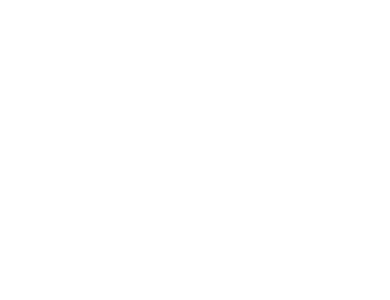
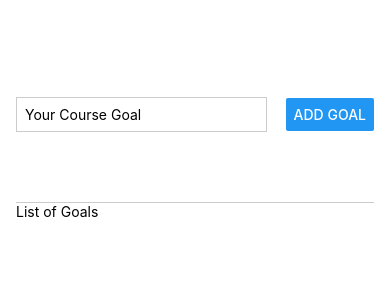
Before and after one commit to elliottdombrowski/rn-course, a React Native app: screen / in a window 390 px wide. Shown: the top 300 px of the page. Built offline with nearby package versions, Linux system fonts and the light colour scheme.

Commit message:
more styling

```diff
--- a/App.js
+++ b/App.js
@@ -1,15 +1,44 @@
 import { StatusBar } from 'expo-status-bar';
-import { StyleSheet, Text, View, Button } from 'react-native';
+import { StyleSheet, Text, TextInput, View, Button } from 'react-native';
 
 export default function App() {
   return (
-    <View>
-      <View></View>
-      <View></View>
+    <View style={styles.appContainer}>
+      <View style={styles.inputContainer}>
+        <TextInput placeholder='Your Course Goal' style={styles.textInput} />
+        <Button title='Add Goal' />
+      </View>
+
+      <View style={styles.goalsContainer}>
+        <Text>List of Goals</Text>
+      </View>
     </View>
   );
 }
 
 const styles = StyleSheet.create({
-
+  appContainer: {
+    flex: 1,
+    paddingTop: 50,
+    paddingHorizontal: 16,
+  },
+  inputContainer: {
+    flex: 1,
+    flexDirection: 'row',
+    justifyContent: 'space-between',
+    alignItems: 'center',
+    paddingBottom: 24,
+    borderBottomWidth: 1,
+    borderBottomColor: '#ccc',
+  },
+  textInput: {
+    borderWidth: 1,
+    borderColor: '#ccc',
+    width: '70%',
+    marginRight: 10,
+    padding: 8,
+  },
+  goalsContainer: {
+    flex: 5,
+  }
 });
```
